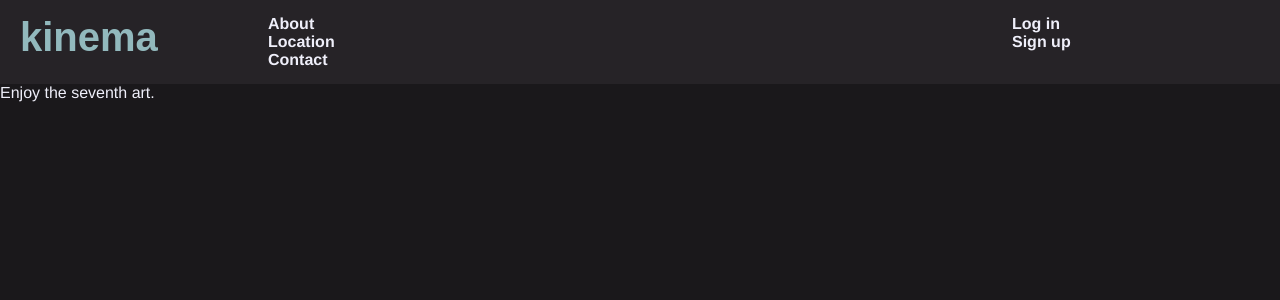
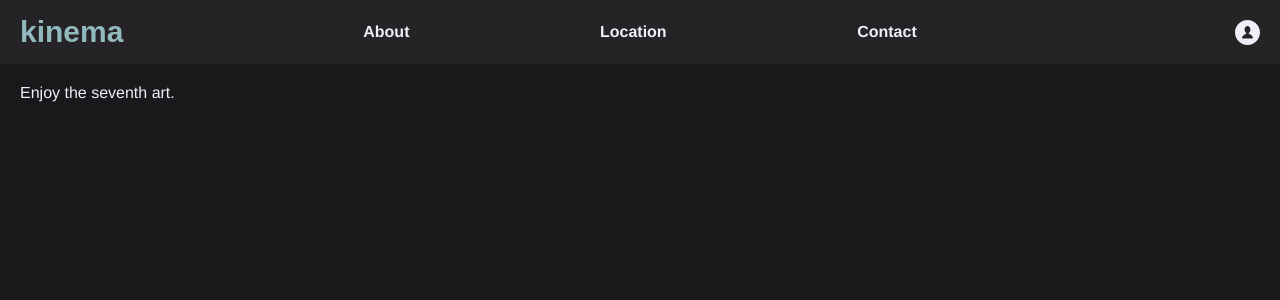
Before and after one commit to celiagomezdev/kinema, a Vue app: page /#/ in a window 1280 px wide. Shown: the top 300 px of the page. Built offline with nearby package versions, Linux system fonts and the light colour scheme; a web font is replaced by a local one.

Commit message:
Add user icon

```diff
--- a/src/components/intro.vue
+++ b/src/components/intro.vue
@@ -15,19 +15,8 @@ export default {
 
 <!-- Add "scoped" attribute to limit CSS to this component only -->
 <style scoped>
-h3 {
-  margin: 40px 0 0;
-}
-ul {
-  list-style-type: none;
-  padding: 0;
-}
-li {
-  display: inline-block;
-  margin: 0 10px;
-}
-a {
-  color: #685fe0;
-  font-weight: bold;
+
+.intro {
+  padding: 20px 20px;
 }
 </style>
--- a/src/components/top-menu.vue
+++ b/src/components/top-menu.vue
@@ -10,10 +10,10 @@
       div(class="about")
         router-link(to="/contact") Contact
     div(class='user')
-      div(class="login")
-        router-link(to="/login") Log in
-      div(class="signup")
-        router-link(to="/signup") Sign up
+        router-link(to="/user")
+          //- .svg
+          include ../assets/user.svg
+          //- use(xlink:href="../assets/user.sg"v)
 </template>
 
 <script>
@@ -40,26 +40,41 @@ export default {
   text-decoration: none;
 }
 
-.top-menu-wrapper a:active {
-  color: $greyGreen;
-}
-
 .top-menu-wrapper a.router-link-exact-active {
   color: $greyGreen;
 }
 
 .logo {
   font-family: 'Capriola', sans-serif;
-  font-size: 40px;
+  font-size: 30px;
   color: $lightGreen;
 }
 
 .nav-menu {
-
+  display: flex;
+  justify-content: space-around;
+  align-items: center;
 }
 
 .user {
+  display: flex;
+  justify-content: flex-end;
+  align-items: center;
+  z-index: 99;
+}
 
+.user a {
+  width: 25px;
+  height: 25px;
+}
+
+.user svg {
+  width: 25px;
+  height: 25px;
+}
+
+.user a.router-link-exact-active svg {
+  fill: $greyGreen;
 }
 
 </style>
--- a/src/views/About.vue
+++ b/src/views/About.vue
@@ -1,6 +1,6 @@
 <template lang="pug">
   div(class="about")
-    h1 Who are we?
+    h2 About us
 
     p Kinema is an independent cinema based in Neukölln. We are very small (only one room, of around 50 seats), and we have a little cafe-bar (non-smoking, of course). We display not so recent movies, but certainly good. You can find here Kusturica, Wong Kar Wai or Spike Jonze film series.
 
@@ -13,7 +13,11 @@
 @import '../style/index.scss';
 
 .about {
-  padding: 20px 10px;
+  padding: 20px 20px;
+}
+
+h2, p {
+  padding: 10px;
 }
 
 </style>
```
Also changed, not shown: src/assets/user.svg (added).
